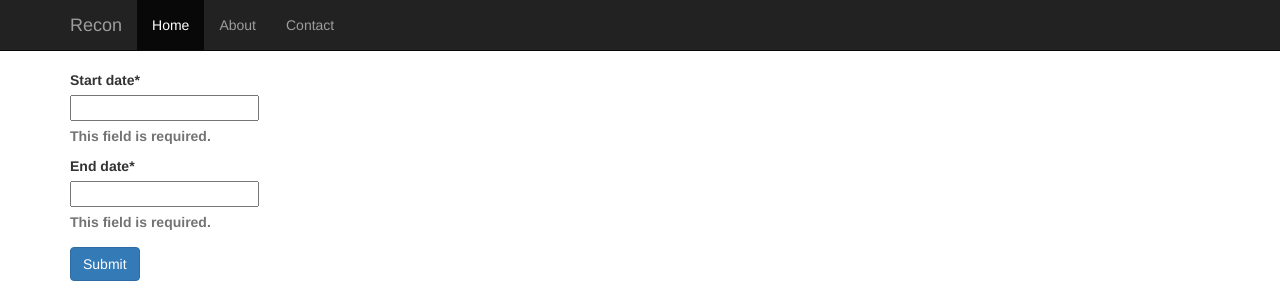
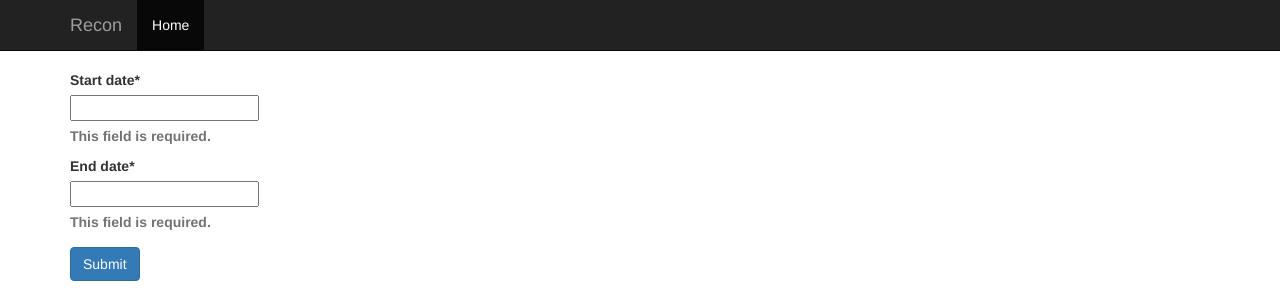
Before and after one commit to guptaakashgupta/ReconSystem, a Django app: page / in a window 1280 px wide. Shown: the top 296 px of the page. Run offline with Django 3.2, Linux system fonts and the light colour scheme; data that the repository does not hold is empty; parts of the project's set-up code (start-up, migrations or seed data) failed here and were passed over; some libraries are stand-ins or nearby versions.

Commit message:
Removed Extra links in top navigation

```diff
--- a/templates/index.html
+++ b/templates/index.html
@@ -42,13 +42,11 @@
             <span class="icon-bar"></span>
             <span class="icon-bar"></span>
           </button>
-          <a class="navbar-brand" href="#">Recon</a>
+          <a class="navbar-brand" href="/">Recon</a>
         </div>
         <div id="navbar" class="collapse navbar-collapse">
           <ul class="nav navbar-nav">
-            <li class="active"><a href="#">Home</a></li>
-            <li><a href="#about">About</a></li>
-            <li><a href="#contact">Contact</a></li>
+            <li class="active"><a href="/">Home</a></li>
           </ul>
         </div><!--/.nav-collapse -->
       </div>
```
